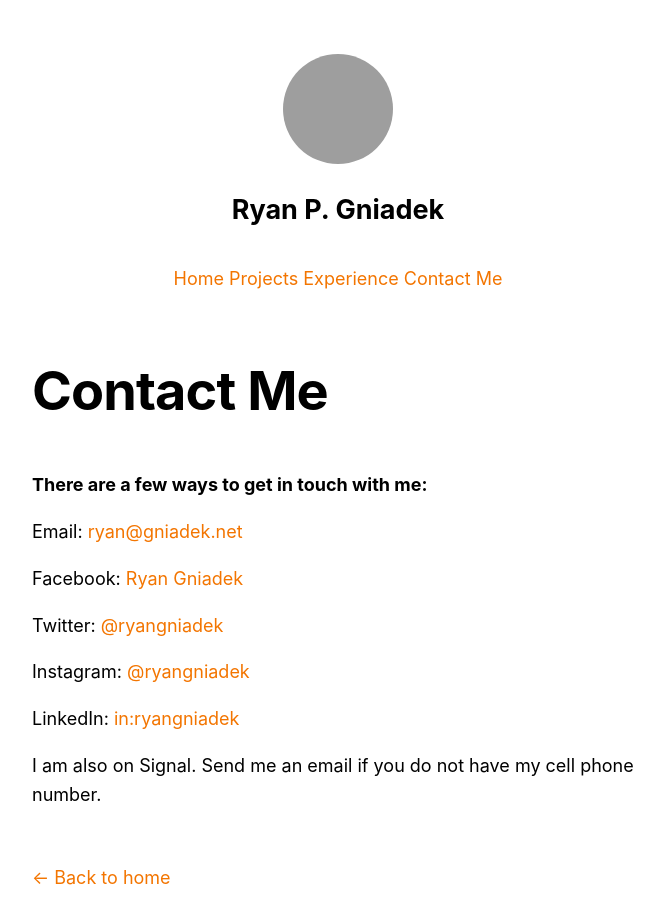
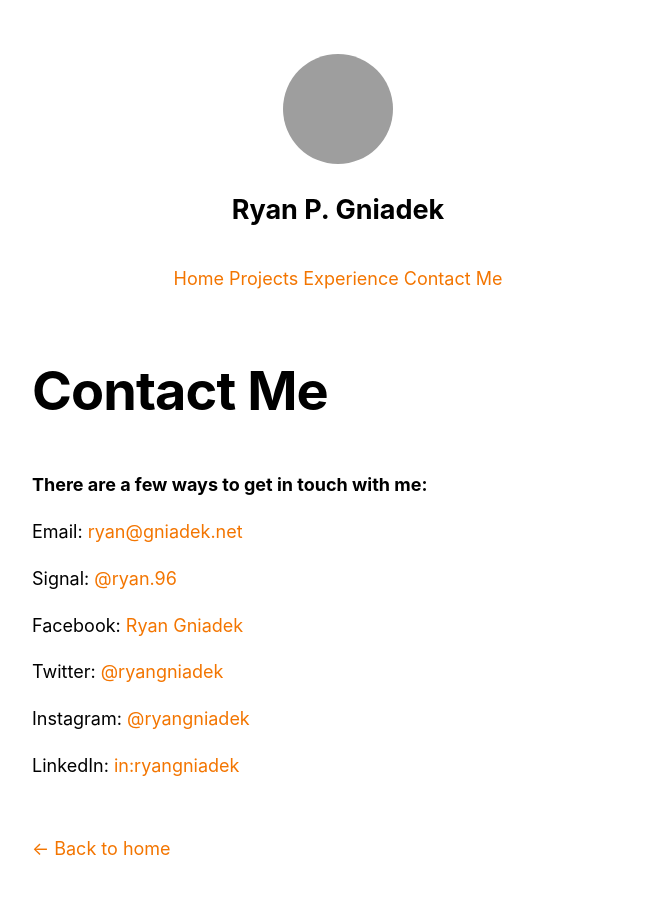
Before and after one commit to ryangniadek/next-js-website, a Next.js app: page /contact in a window 1280 px wide. Shown: the top 924 px of the page, without its empty margins (302-966 px from the left). Built offline with nearby package versions, Linux system fonts and the light colour scheme; grey boxes are pictures that could not be loaded.

Commit message:
Added signal info

```diff
--- a/next.config.js
+++ b/next.config.js
@@ -26,6 +26,11 @@ module.exports = {
           destination: '/certs',
           permanent: true,
         },
+        {
+          source: '/signal',
+          destination: 'https://signal.me/#eu/k6v2O6CTIjULhZRkfs03PAk3yiVRxlB_Ipgvjw35jLUq22Mt4fRF37gNGxW5opaT',
+          permanent: true,
+        },
       ]
     },
   }
--- a/pages/contact.js
+++ b/pages/contact.js
@@ -27,6 +27,12 @@ export default function Contact() {
           </Link>
         </p>
         <p>
+          Signal:{" "}
+          <Link href="/signal">
+            <a>@ryan.96</a>
+          </Link>
+        </p>
+        <p>
           Facebook:{" "}
           <Link href="https://facebook.com/gniadekryan">
             <a>Ryan Gniadek</a>
@@ -50,10 +56,6 @@ export default function Contact() {
             <a>in:ryangniadek</a>
           </Link>
         </p>
-        <p>
-          I am also on Signal. Send me an email if you do not have my cell phone
-          number.
-        </p>
       </section>
     </Layout>
   );
```
